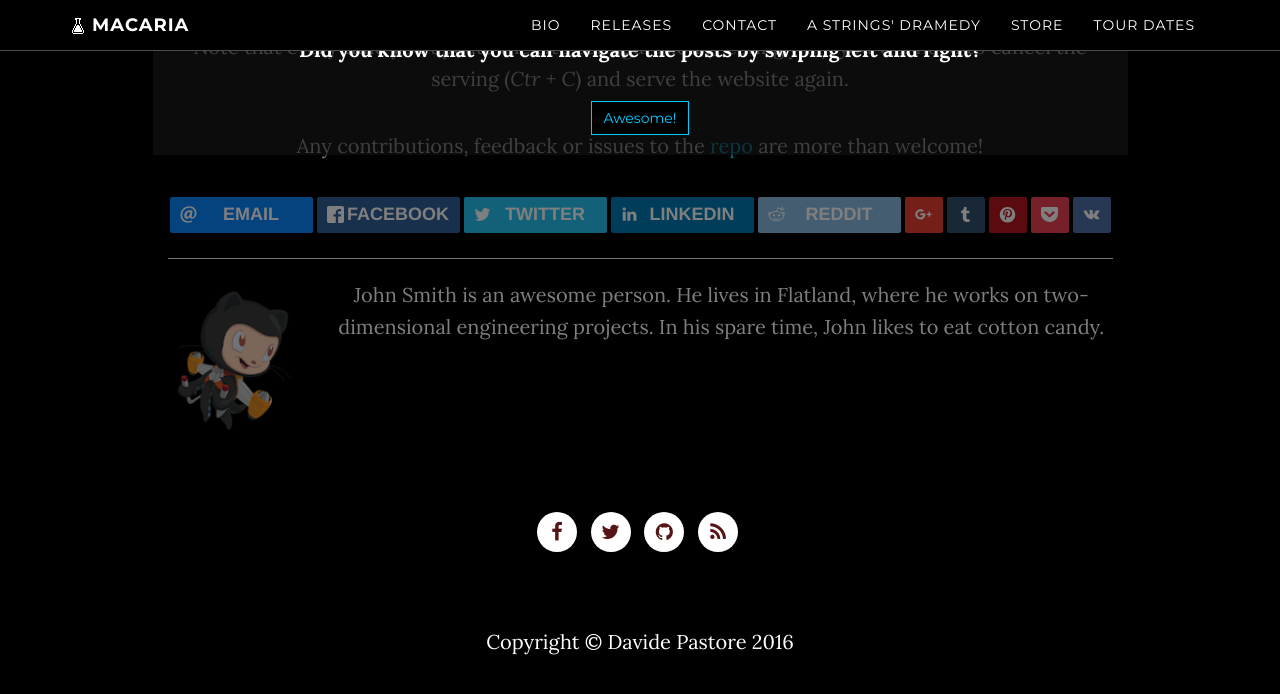
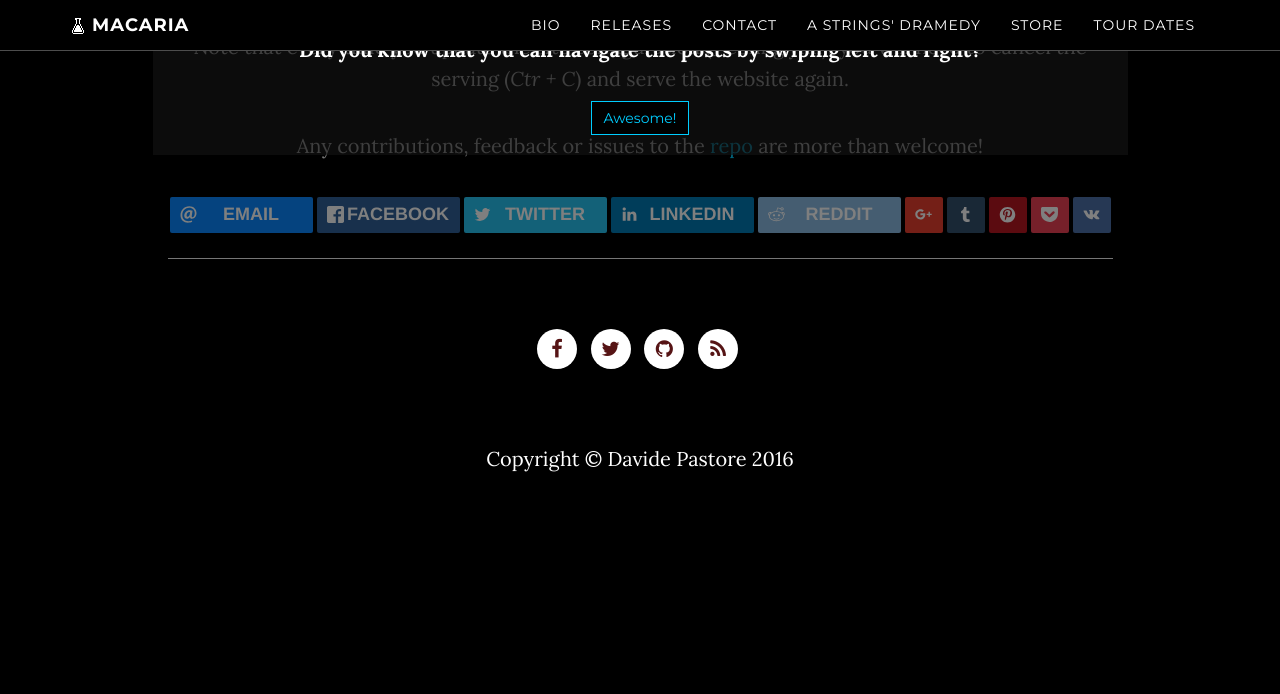
Before and after one commit to MacariaBand/macariaband.github.io, a Jekyll site: the page built from _posts/2015-06-27-welcome.md, in a window 1280 px wide and 900 px high, scrolled down 467 px. Shown: the top 694 px of the window. Built offline with Jekyll 4.4.1, drawn with Linux system fonts in a browser that asks for light colours; nearby versions of some CDN libraries; comment, search, counter and statistics services are not loaded; a style sheet for code colours, icons or effects is not loaded.

Commit message:
Disabled author_blurb

```diff
--- a/_config.yml
+++ b/_config.yml
@@ -136,8 +136,8 @@ email: "macariametal@outlook.it"
 # This works best when your author blurb image has a transparent background, or matches your site background color.
 
 # if the author_blurb is not set, then this feature is skipped
-author_blurb: "John Smith is an awesome person. He lives in Flatland, where he works on two-dimensional engineering projects. In his spare time, John likes to eat cotton candy."
-author_blurb_image: "/img/author.png"
+#author_blurb: "John Smith is an awesome person. He lives in Flatland, where he works on two-dimensional engineering projects. In his spare time, John likes to eat cotton candy."
+#author_blurb_image: "/img/author.png"
 
 ##################
 # Social Buttons #
```
